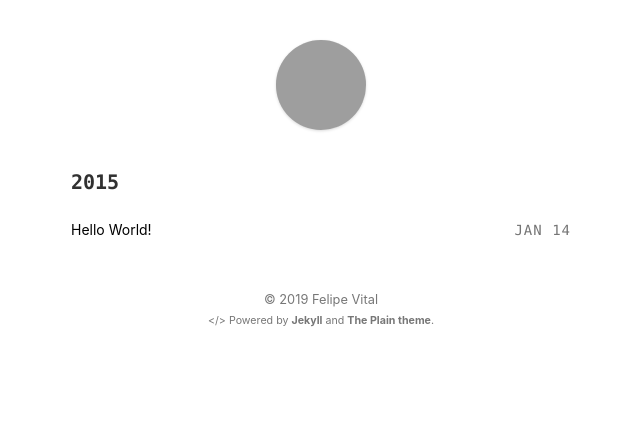
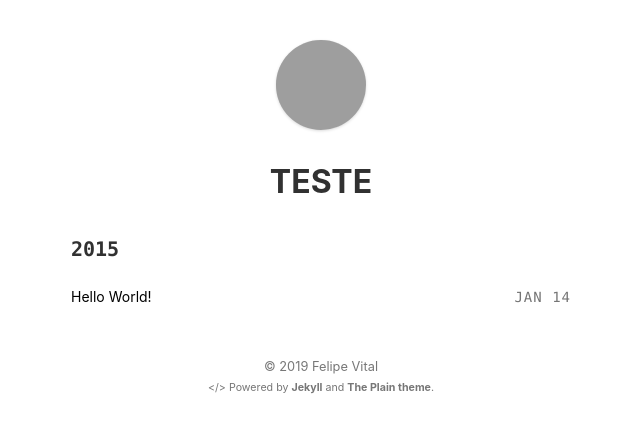
Before and after one commit to felipevitalrc/felipevitalrc.github.io, a Jekyll site: the page built from index.html, in a window 1280 px wide. Shown: the top 433 px of the page, without its empty margins (319-959 px from the left). Built offline with Jekyll 4.4.1, drawn with Linux system fonts in a browser that asks for light colours; grey boxes are pictures that could not be loaded.

Commit message:
TESTE HEADER

```diff
--- a/_includes/header.html
+++ b/_includes/header.html
@@ -11,6 +11,7 @@
 	<a href="{{ link | prepend: site.baseurl | prepend: site.url }}">
 		<img src="{{ site.logo_url }}" class="logo-avatar">
 	</a>
+	<H1>TESTE</H1>
 	<span class="logo-prompt code">{{ prompt }}</span>
 
 </aside>
```
